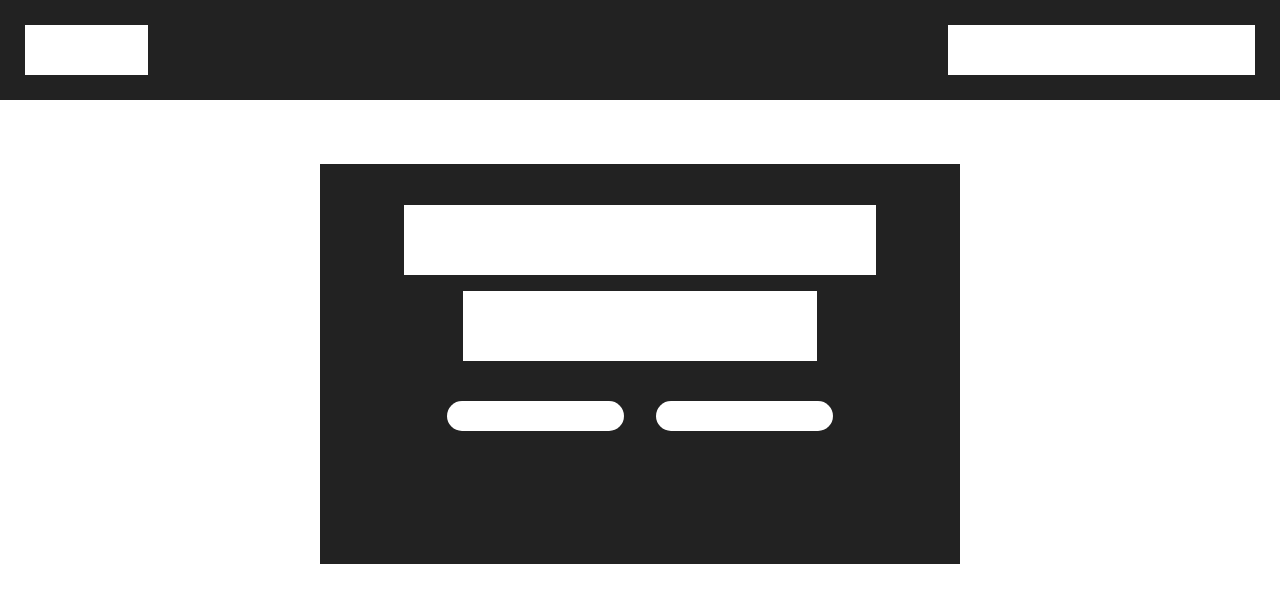
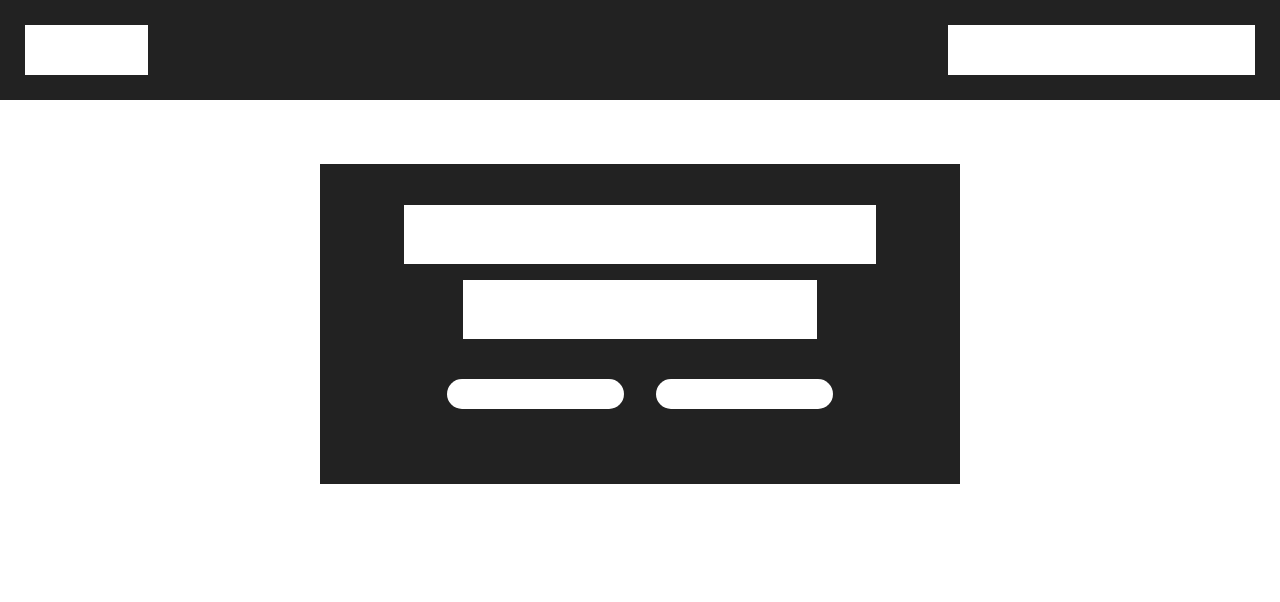
Before and after one commit to Parmesanio/custom-html-template, a plain HTML site: page index.html in a window 1280 px wide. Drawn offline with Linux system fonts and the light colour scheme; a web font is replaced by a local one.

Commit message:
Updated styles

```diff
--- a/styles.css
+++ b/styles.css
@@ -20,10 +20,10 @@ nav {
 }
 section {
     background: #222;
-    height: 50vh;
+    height: 40vh;
     width: 50%;
     margin: 4em auto;
-    padding: 25px;
+    padding: 25px 25px 0;
 }
 section div {
     background: #fff;
@@ -39,7 +39,7 @@ button {
     border: none;
     border-radius: 15px;
     cursor: pointer;
-    margin: 3em 1em 1em 1em;
+    margin: 3em 1em 0;
     height: 30px;
     width: 30%;
 }
```
